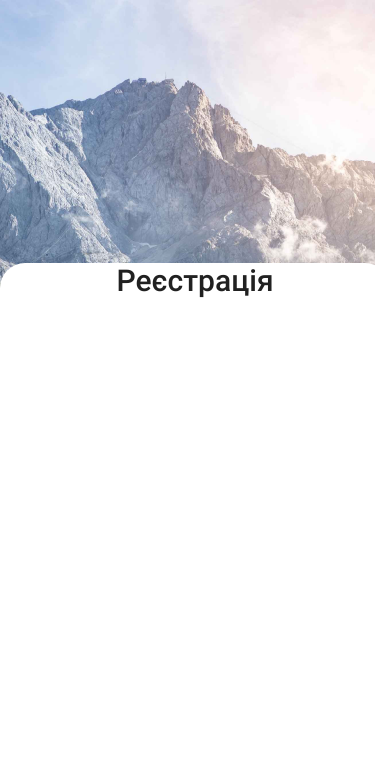
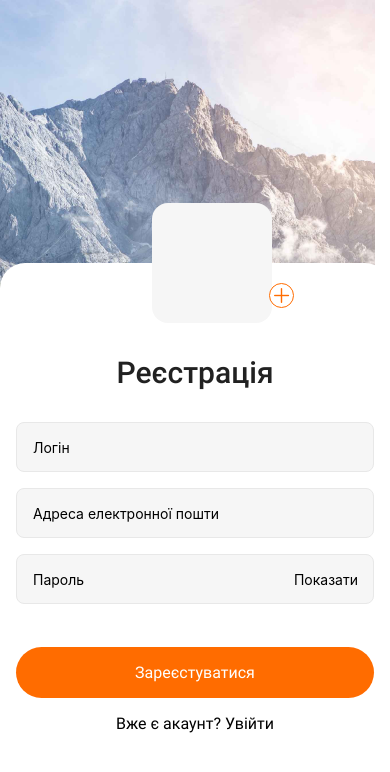
Before and after one commit to LysovMaxim/awesome-project, a React Native app in the folder awesome-project/: screen / in a window 390 px wide. Shown: the top 772 px of the page. Built offline with nearby package versions, Linux system fonts and the light colour scheme.

Commit message:
Добавив стилі компоненту RegistrationScreen

```diff
--- a/awesome-project/App.js
+++ b/awesome-project/App.js
@@ -1,21 +1,25 @@
-import { RegistrationScreen } from './src/Screens/RegistrationScreen';
+
+import { RegistrationScreen } from "./src/Screens/RegistrationScreen";
+import { useFonts } from 'expo-font';
+import { useCallback } from 'react';
+
+
 
 export default function App() {
 
-  return (
-    <RegistrationScreen/>
-    // <View style={styles.container}>
-    //   <Text>Open up App.js to start working on !</Text>
-    //   <StatusBar style="auto" />
-    // </View>
-  );
+  const [fontsLoaded] = useFonts({
+    'Roboto-Medium': require('./src/assets/fonts/Roboto-Medium.ttf'),
+    'Roboto-Regular': require('./src/assets/fonts/Roboto-Regular.ttf'),
+  });
+
+  const onLayoutRootView = useCallback(async () => {
+    if (fontsLoaded) {
+      await SplashScreen.hideAsync();
+    }
+  }, [fontsLoaded]);
+
+  if (!fontsLoaded) {
+    return null;
+  }
+  return <RegistrationScreen />;
 }
-
-// const styles = StyleSheet.create({
-//   container: {
-//     flex: 1,
-//     backgroundColor: '#fff',
-//     alignItems: 'center',
-//     justifyContent: 'center',
-//   },
-// });
--- a/awesome-project/src/Screens/RegistrationScreen.jsx
+++ b/awesome-project/src/Screens/RegistrationScreen.jsx
@@ -1,13 +1,16 @@
-import { ImageBackground, View, StyleSheet, Text } from "react-native";
-import { useFonts } from 'expo-font';
-
+import {
+  ImageBackground,
+  View,
+  StyleSheet,
+  Text,
+  TextInput,
+  TouchableOpacity,
+  Image,
+  Platform
+} from "react-native";
+import { AntDesign } from '@expo/vector-icons';
 
 export const RegistrationScreen = () => {
-
-  const [fontsLoaded] = useFonts({
-    'Roboto-Medium': require('../assets/fonts/Roboto-Medium.ttf'),
-  });
-
   return (
     <View style={styles.container}>
       <ImageBackground
@@ -15,7 +18,23 @@ export const RegistrationScreen = () => {
         style={styles.image}
       >
         <View style={styles.registration}>
+          <View style={styles.photoUser}></View>
+          <TouchableOpacity style={styles.btnPhotoAdd}>
+            <AntDesign name="plus" size={20} color="#FF6C00" />
+          </TouchableOpacity>
           <Text style={styles.title}>Реєстрація</Text>
+          <TextInput style={styles.inputLogin} placeholder="Логін"/>
+          <TextInput style={styles.inputEmail} placeholder="Адреса електронної пошти"/>
+          <TextInput style={styles.inputPassword} placeholder="Пароль" />
+          <TouchableOpacity>
+            <Text style={styles.btnShow}>Показати</Text>
+          </TouchableOpacity>
+          <TouchableOpacity style={styles.btn}>
+            <Text style={styles.btnTitle}> Зареєстуватися </Text>
+          </TouchableOpacity>
+          <TouchableOpacity>
+            <Text style={styles.come}>Вже є акаунт? Увійти</Text>
+          </TouchableOpacity>
         </View>
       </ImageBackground>
     </View>
@@ -36,13 +55,95 @@ const styles = StyleSheet.create({
     top: 263,
     backgroundColor: "#FFFFFF",
     borderRadius: 25,
+    paddingTop: 92,
+    paddingBottom: 78,
+    paddingLeft: 16,
+    paddingRight: 16,
   },
   title: {
-    fontFamily: 'Roboto-Medium',
+    fontFamily: "Roboto-Medium",
     fontSize: 30,
     lineHeight: 35,
     textAlign: "center",
     letterSpacing: 0.01,
     color: "#212121",
   },
+  photoUser: {
+    position: "absolute",
+    left: "39%",
+    top:-60,
+    width: 120,
+    height: 120,
+    backgroundColor: "#F6F6F6",
+    borderRadius: 16
+  },
+  btnPhotoAdd: {
+    position: "absolute",
+    borderColor: "#FF6C00",
+    backgroundColor: "#FFF",
+    borderWidth: 1,
+    borderRadius: 100,
+    width: 25,
+    height: 25,
+    left: Platform.OS === "ios" ? "67%" : "69%",
+    top: 20,
+     flex: 1,
+  alignItems: "center",
+  justifyContent: "center",
+  },
+  inputLogin: {
+    marginTop: 32,
+    backgroundColor: "#F6F6F6",
+    borderWidth: 1,
+    borderColor: "#E8E8E8",
+    borderRadius: 8,
+    width: "100%",
+    height: 50,
+    padding: 16,
+  },
+  inputEmail: {
+    marginTop: 16,
+    backgroundColor: "#F6F6F6",
+    borderWidth: 1,
+    borderColor: "#E8E8E8",
+    borderRadius: 8,
+    width: "100%",
+    height: 50,
+    padding: 16,
+  },
+  inputPassword: {
+    marginTop: 16,
+    backgroundColor: "#F6F6F6",
+    borderWidth: 1,
+    borderColor: "#E8E8E8",
+    borderRadius: 8,
+    width: "100%",
+    height: 50,
+    padding: 16,
+  },
+  btnShow: {
+    position: "absolute",
+    bottom:16,
+    right:16
+  },
+  btn: {
+    height: 51,
+    marginTop: 43,
+    backgroundColor: "#FF6C00",
+    borderRadius: 100,
+  },
+  btnTitle: {
+    fontFamily: "Roboto-Regular",
+    textAlign: "center",
+    fontSize: 16,
+    color: "#FFFFFF",
+    paddingTop: 16,
+    paddingBottom: 16,
+  },
+  come: {
+    fontFamily: "Roboto-Regular",
+    textAlign: "center",
+    fontSize: 16,
+    marginTop: 16,
+  }
 });
```
